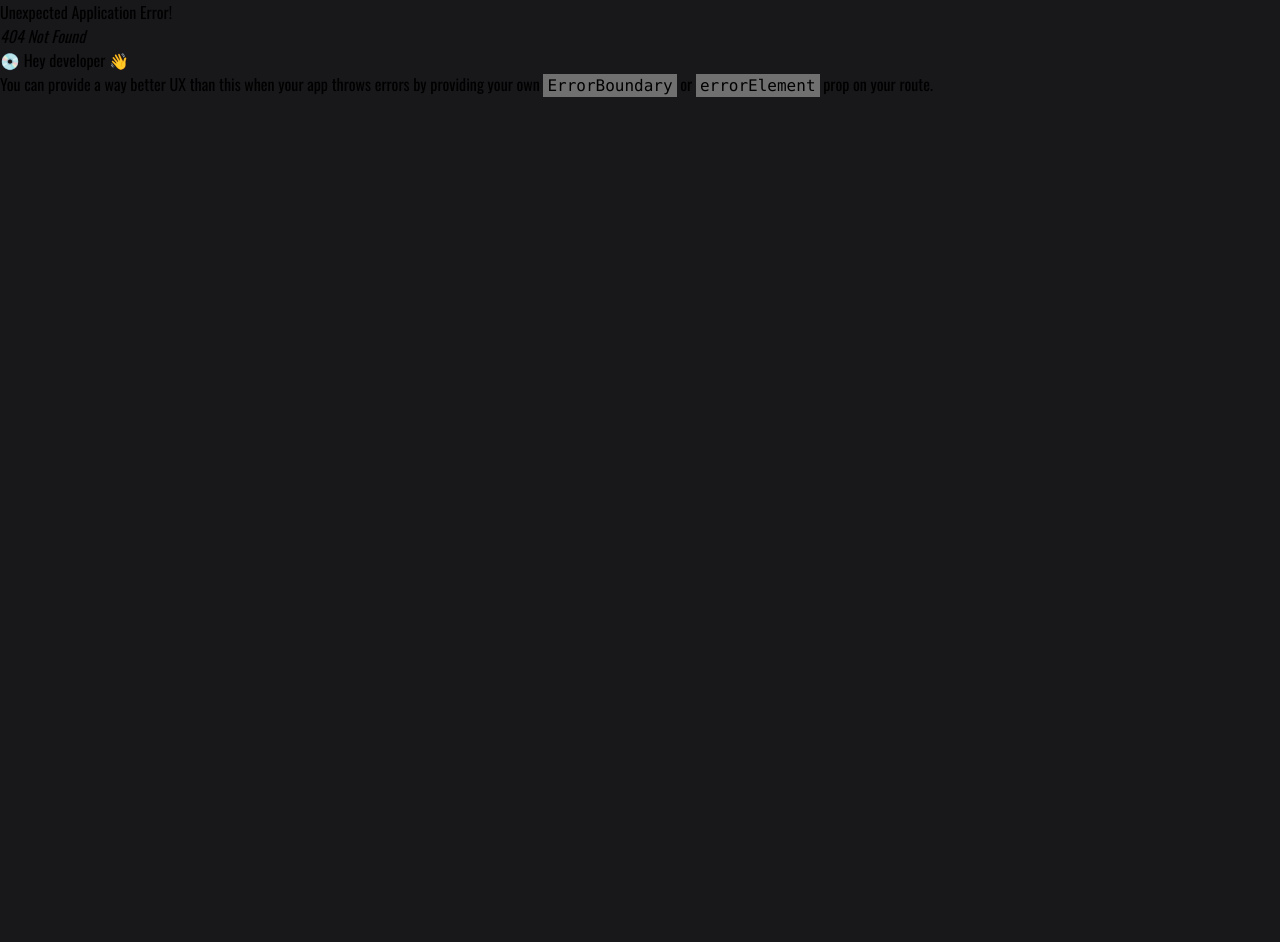
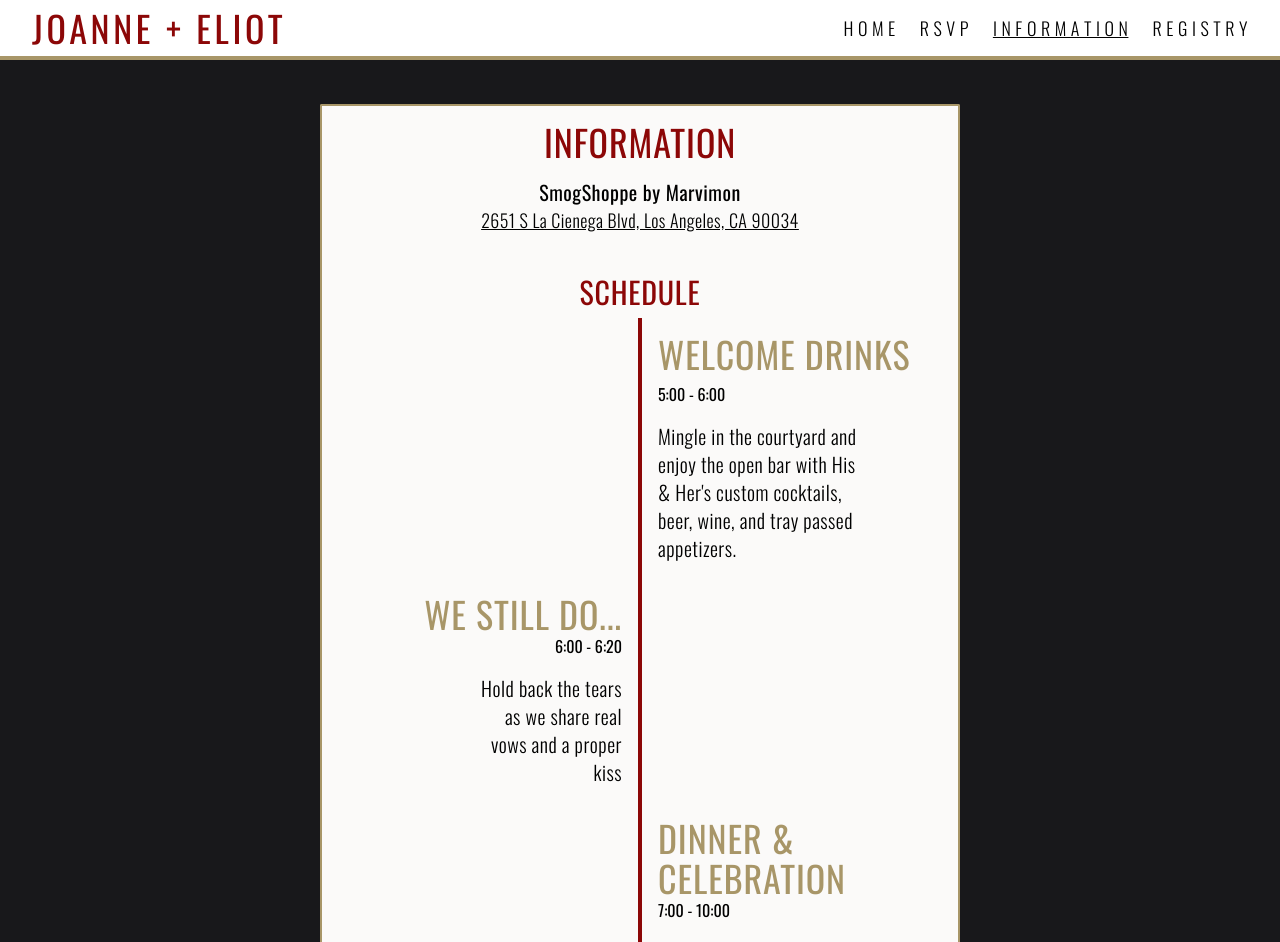
Before and after one commit to eliot390/WeddingSiteClient, a React (Vite) app: page /information in a window 1280 px wide. Before the commit this address had no page. Shown: the top 942 px of the page. Before the commit the page ends 800 px from the top, so only its background shows below. Built offline with nearby package versions, Linux system fonts and the light colour scheme.

Commit message:
deleted footer, renamed schedule.jsx to information

```diff
--- a/src/App.jsx
+++ b/src/App.jsx
@@ -3,7 +3,7 @@ import MainLayout from './layouts/MainLayout'
 import HomePage from './pages/HomePage'
 import RSVP from './pages/RSVP'
 import Registry from './pages/Registry'
-import Schedule from './pages/Schedule'
+import Information from './pages/Information'
 import Confirm from './pages/Confirm'
 
 const router = createBrowserRouter(
@@ -11,7 +11,7 @@ const router = createBrowserRouter(
     <Route path='/' element={<MainLayout />}>
       <Route index element={<HomePage/>} />
       <Route path='/registry' element={<Registry />} />
-      <Route path='/schedule' element={<Schedule />} />
+      <Route path='/information' element={<Information />} />
       <Route path='/rsvp' element={<RSVP />} />
       <Route path='/confirm' element={<Confirm />} />
     </Route>
--- a/src/components/Footer.jsx
+++ /dev/null
@@ -1,7 +0,0 @@
-const Footer = () => {
-  return (
-    <div className='w-full bg-zinc-900 text-sm text-gold text-center'>&copy; 2025 Eliot Pardo</div>
-  )
-}
-
-export default Footer
--- a/src/components/Navbar.jsx
+++ b/src/components/Navbar.jsx
@@ -12,7 +12,7 @@ const Navbar = () => {
               <div className='flex space-x-2 uppercase tracking-tighter text-sm font-light lg:tracking-wide lg:text-lg'>
                 <Link to='/' className={`lg:pr-4 hover:underline ${location.pathname === '/' ? 'underline' : ''}`}>h o m e</Link>
                 <Link to='/rsvp' className={`lg:pr-4 hover:underline ${location.pathname === '/rsvp' ? 'underline' : ''}`}>r s v p</Link>
-                <Link to='/schedule' className={`lg:pr-4 hover:underline ${location.pathname === '/schedule' ? 'underline' : ''}`}>i n f o r m a t i o n</Link>
+                <Link to='/information' className={`lg:pr-4 hover:underline ${location.pathname === '/information' ? 'underline' : ''}`}>i n f o r m a t i o n</Link>
                 <Link to='/registry' className={`hover:underline ${location.pathname === '/registry' ? 'underline' : ''}`}>r e g i s t r y</Link>
               </div>
             </div>
--- a/src/pages/Schedule.jsx
+++ b/src/pages/Information.jsx
@@ -1,4 +1,4 @@
-const Schedule = () => {
+const Information = () => {
   return (
     <div className='flex flex-col justify-center items-center bg-zinc-900 mt-14'>
       <div className='mt-12 lg:w-1/2 w-5/6 bg-white border-x-2 border-t-2 border-gold rounded-t-sm'>
@@ -19,15 +19,15 @@ const Schedule = () => {
             <div className='uppercase tracking-wide lg:text-4xl text-lg text-gold'>welcome drinks</div>
             <p className='mt-2'>5:00 - 6:00</p>
             <div className='font-light lg:text-xl lg:w-3/4 lg:mt-4 tracking-wide'>
-              Enjoy the open bar with His & Her's custom cocktails, beer, wine, and tray passed appetizers.
+              Mingle in the courtyard and enjoy the open bar with His & Her's custom cocktails, beer, wine, and tray passed appetizers.
             </div>
           </div>
 
           {/* ROW 2 */}
           <div className='border-solid border-r-2 border-blood-red pr-2 lg:p-4 text-right'>
-            <div className='uppercase tracking-wide lg:text-4xl text-lg text-gold'>quick ceremony</div>
+            <div className='uppercase tracking-wide lg:text-4xl text-lg text-gold'>we still do...</div>
             <p>6:00 - 6:20</p>
-            <p className='font-light lg:text-xl lg:ml-32 lg:mt-4 tracking-wide'>Short love story recap & vows.</p>
+            <p className='font-light lg:text-xl lg:ml-32 lg:mt-4 tracking-wide'>Hold back the tears as we share real vows and a proper kiss</p>
           </div>
           <div className='border-solid border-l-2 border-blood-red'></div>
 
@@ -35,9 +35,9 @@ const Schedule = () => {
           <div className='border-solid border-r-2 border-blood-red'></div>
           <div className='border-solid border-l-2 border-blood-red pl-2 lg:p-4'>
             <div className='uppercase tracking-wide lg:text-4xl text-lg text-gold'>dinner & celebration</div>
-            <p>6:30 - 10:00</p>
+            <p>7:00 - 10:00</p>
             <div className='font-light lg:text-xl lg:w-3/4 lg:mt-4 tracking-wide'>
-              Buffet service and dessert. <br/> Open bar & open dance floor.
+              Enjoy buffet service and dessert.  open dance floor.
             </div>
           </div>
 
@@ -110,4 +110,4 @@ const Schedule = () => {
   )
 }
 
-export default Schedule
+export default Information
--- a/src/pages/Registry.jsx
+++ b/src/pages/Registry.jsx
@@ -8,8 +8,8 @@ const Registry = () => {
       <div className='my-auto max-w-lg'>
         <div className='grid justify-items-center border-solid border-2 border-gold rounded p-4 mx-6 bg-pale-gold'>
           <p className='text-gold tracking-wide text-center text-lg'>
-          Your presence is our present! However, should you wish to honor us with a gift, we would be delighted if you could contribute to our honeymoon fund below.
-          Helping us create unforgettable memories as we continue our married life together.
+          Your presence is our present! But if you'd like to give a gift, we'd be delighted with a contribution to our
+          honeymoon fund below, helping us create unforgettable memories as we continue our married life together.
           </p>
           <img src={asia} className='lg:w-2/3 w-1/2 mt-4'/>
           <img src={mexico} className='lg:w-2/3 w-1/2 mt-4'/>
```
